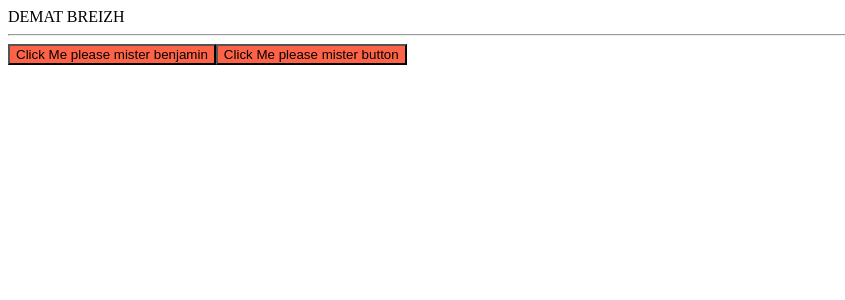
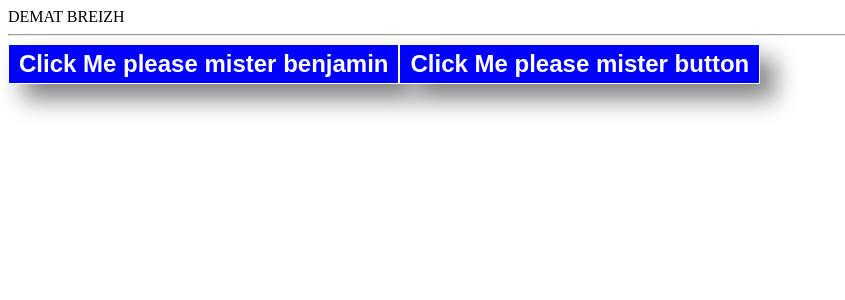
Before and after one commit to ArnaudMaryArnaud/orsys-react-training, a React (Vite) app: page / in a window 1280 px wide. Shown: the top 300 px of the page, without its empty margins (0-845 px from the left). Built offline with nearby package versions, Linux system fonts and the light colour scheme.

Commit message:
Update Button css

```diff
--- a/src/App/components/Button/Button.jsx
+++ b/src/App/components/Button/Button.jsx
@@ -1,4 +1,7 @@
 import React from 'react'
+/**
+ * Permet d'avoir un fichier css avec un nom dynamique
+ */
 import style from'./Button.module.css'
 
 const Button=(props) => {
--- a/src/App/components/Button/Button.module.css
+++ b/src/App/components/Button/Button.module.css
@@ -1,3 +1,12 @@
 .Button{
-    background-color: tomato;
+    border: 1px solid white;
+    padding: 5px 10px;
+    background-color: blue;
+    color: white;
+    border-radius: 150 px;
+    margin-right:  7 px;
+    margin-bottom: 12 px;
+    box-shadow:  15px 15px 25px grey;
+    font-weight: 900;
+    font-size: x-large;
 }
```
